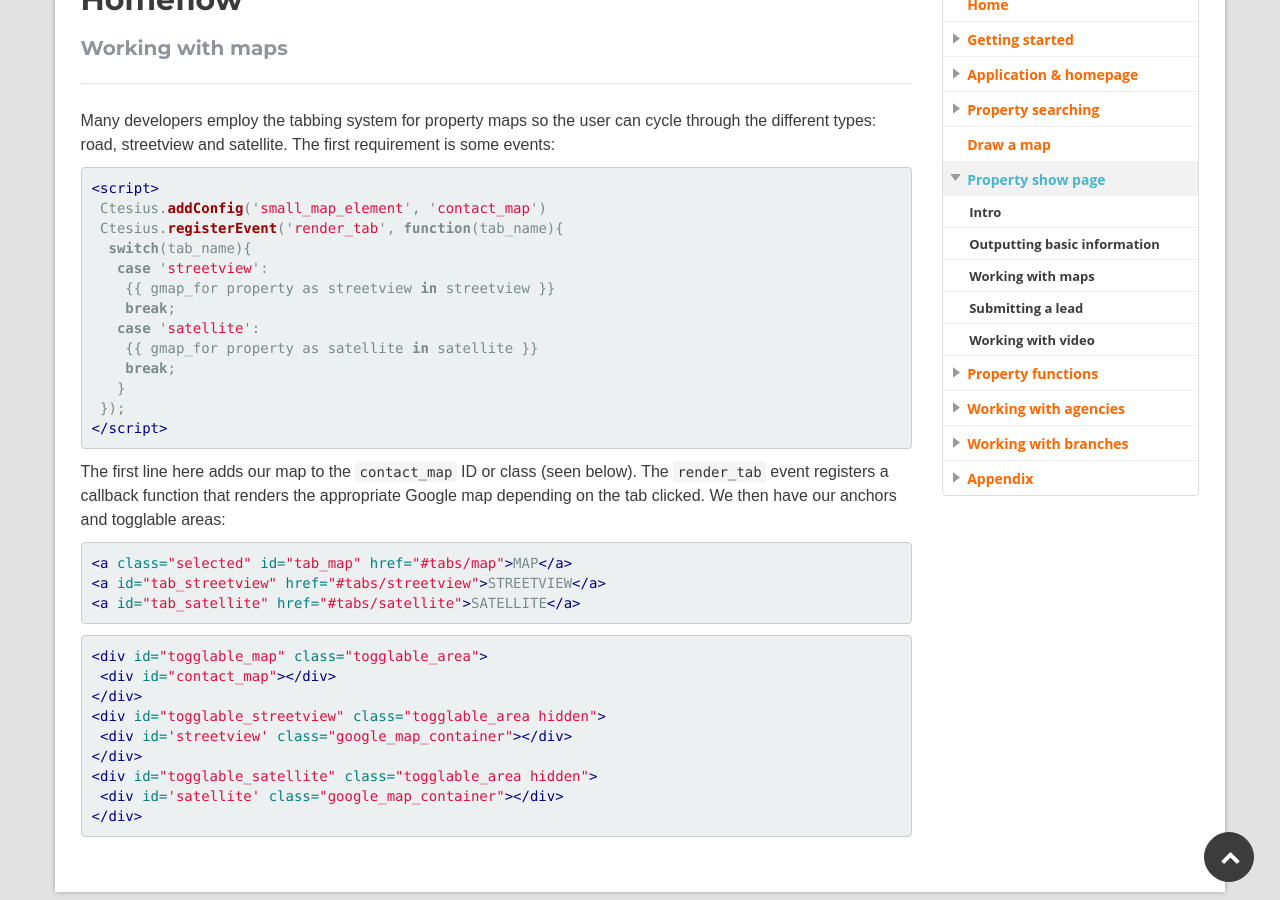
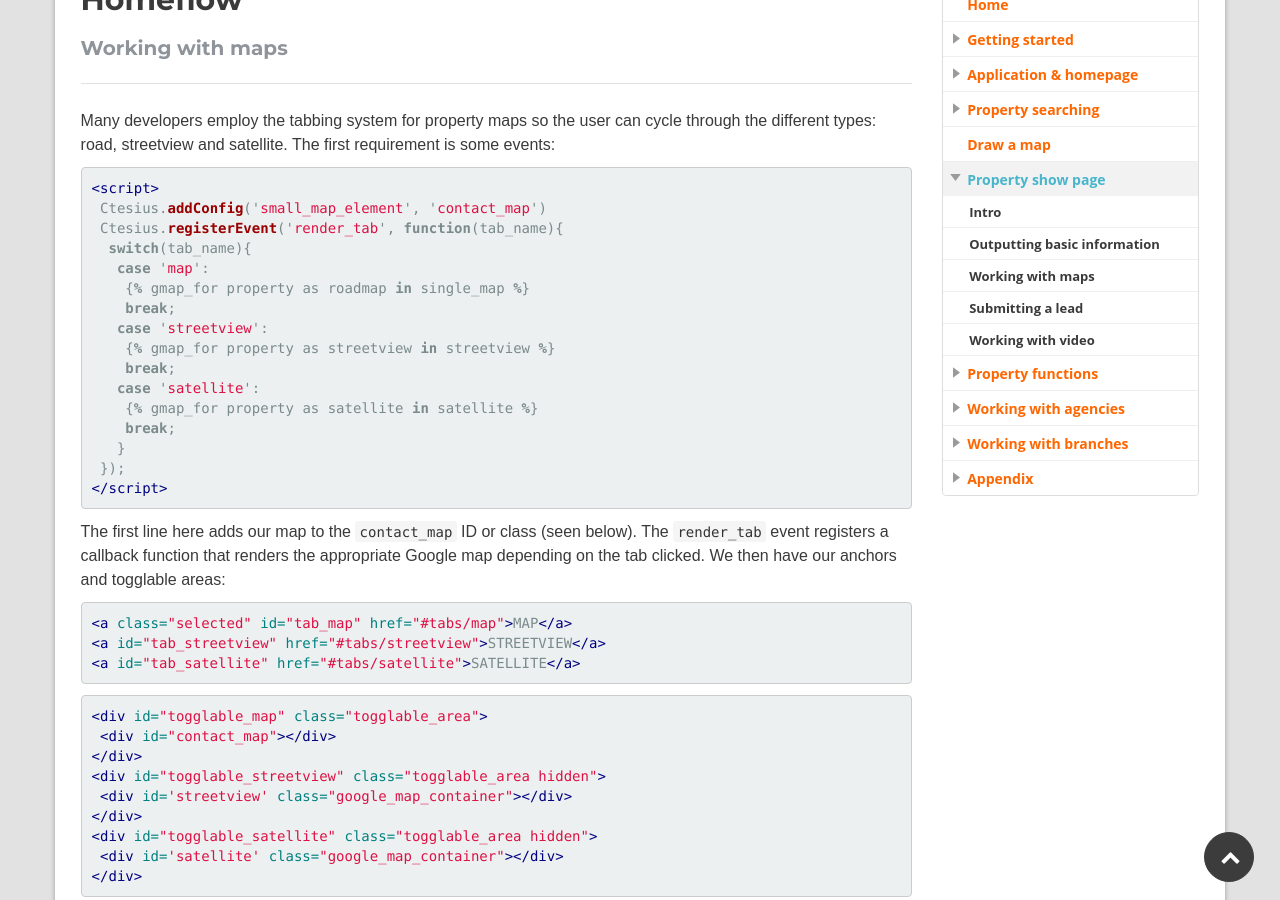
Before and after one commit to homeflow/homeflow.github.io, a Jekyll site: the page built from _posts/property-show-page/2014-01-03-working-with-maps.md, in a window 1280 px wide and 900 px high, scrolled down 335 px. Built offline with Jekyll 4.4.1, drawn with Linux system fonts in a browser that asks for light colours.

Commit message:
Correct name and fixed error

```diff
--- a/_posts/property-show-page/2014-01-03-property-show-page.md
+++ b/_posts/property-show-page/2014-01-03-working-with-maps.md
@@ -12,11 +12,14 @@ Many developers employ the tabbing system for property maps so the user can cycl
  Ctesius.addConfig('small_map_element', 'contact_map')
  Ctesius.registerEvent('render_tab', function(tab_name){
   switch(tab_name){
+   case 'map':
+    {% gmap_for property as roadmap in single_map %}
+    break;
    case 'streetview':
-    {{ gmap_for property as streetview in streetview }}
+    {% gmap_for property as streetview in streetview %}
     break;
    case 'satellite':
-    {{ gmap_for property as satellite in satellite }}
+    {% gmap_for property as satellite in satellite %}
     break;
    }
  });
```
